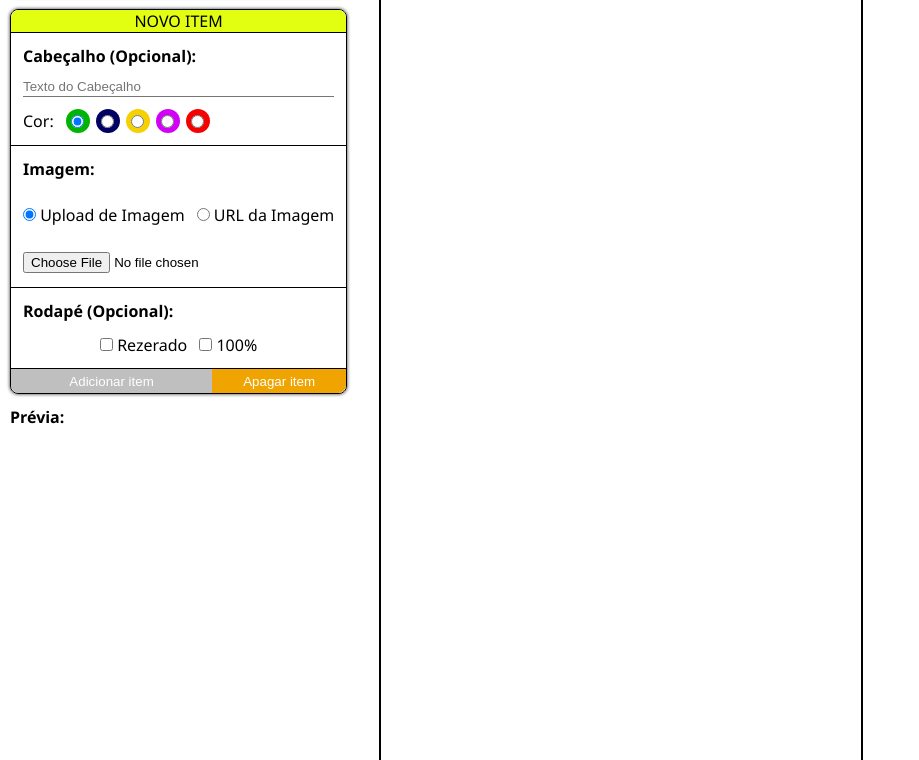
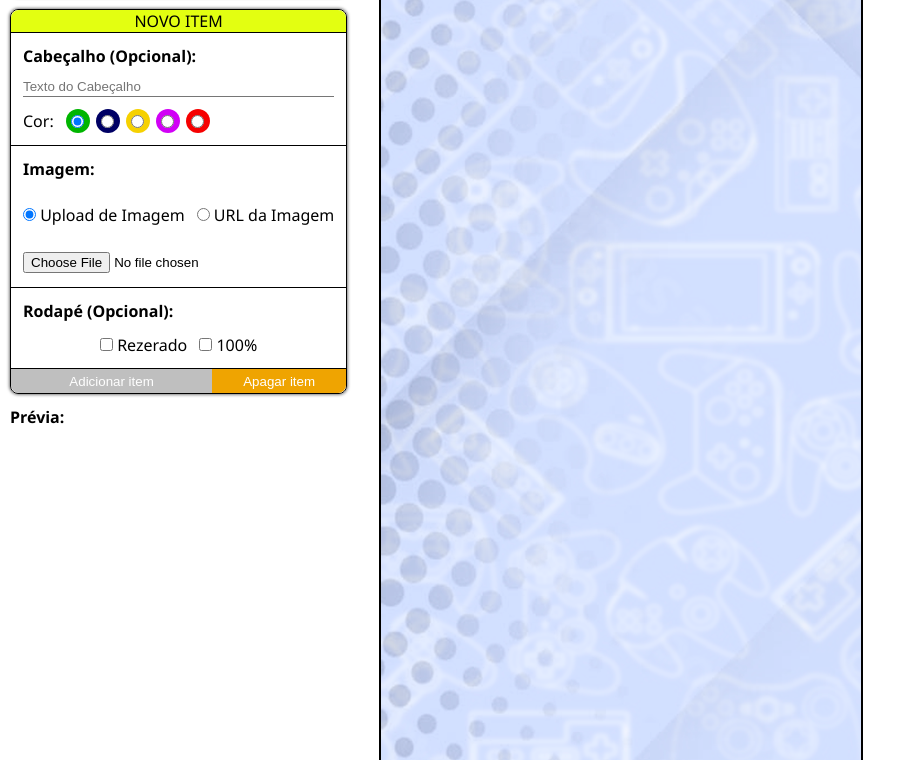
Before and after one commit to vmarcante/grid-list-maker, a plain HTML site: page index.html in a window 1280 px wide. Shown: the part 139-899 px from the top of the page, without its empty margins (0-919 px from the left). Drawn offline with Linux system fonts and the light colour scheme.

Commit message:
Ajuste caminnhos

```diff
--- a/css/styles.css
+++ b/css/styles.css
@@ -281,7 +281,7 @@ input {
 }
 
 .result {
-    background: url("./assets/background.png");
+    background: url("../assets/background.png");
 }
 
 .year {
```
